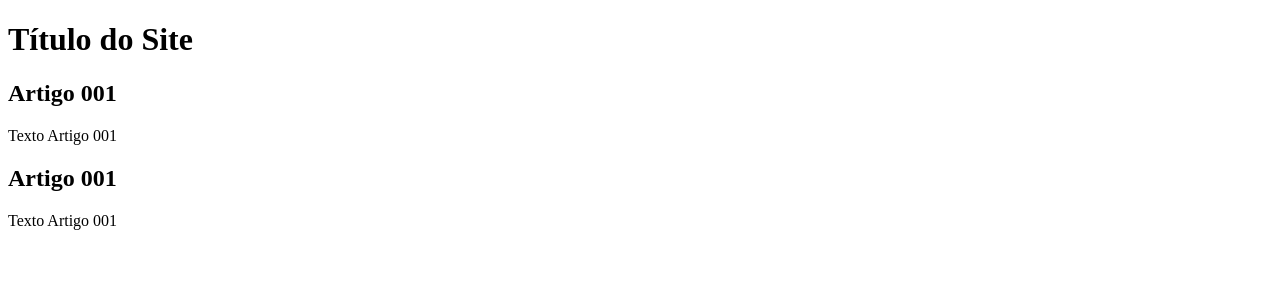
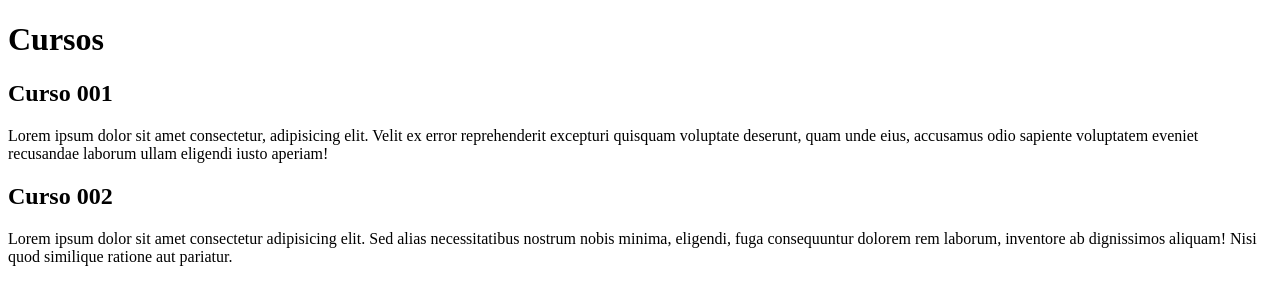
Before and after one commit to heitorcbotelho/projeto-site, a plain HTML site: page index.html in a window 1280 px wide. Drawn offline with Linux system fonts and the light colour scheme.

Commit message:
comecei a escrever o conteúdo

```diff
--- a/index.html
+++ b/index.html
@@ -8,15 +8,15 @@
 <body>
     <main>
         <header>
-            <h1>Título do Site</h1>
+            <h1>Cursos</h1>
         </header>
         <article>
-            <h2>Artigo 001</h2>
-            <p>Texto Artigo 001</p>
+            <h2>Curso 001</h2>
+            <p>Lorem ipsum dolor sit amet consectetur, adipisicing elit. Velit ex error reprehenderit excepturi quisquam voluptate deserunt, quam unde eius, accusamus odio sapiente voluptatem eveniet recusandae laborum ullam eligendi iusto aperiam!</p>
         </article>
         <article>
-            <h2>Artigo 001</h2>
-            <p>Texto Artigo 001</p>
+            <h2>Curso 002</h2>
+            <p>Lorem ipsum dolor sit amet consectetur adipisicing elit. Sed alias necessitatibus nostrum nobis minima, eligendi, fuga consequuntur dolorem rem laborum, inventore ab dignissimos aliquam! Nisi quod similique ratione aut pariatur.</p>
         </article>
     </main>
 </body>
```
